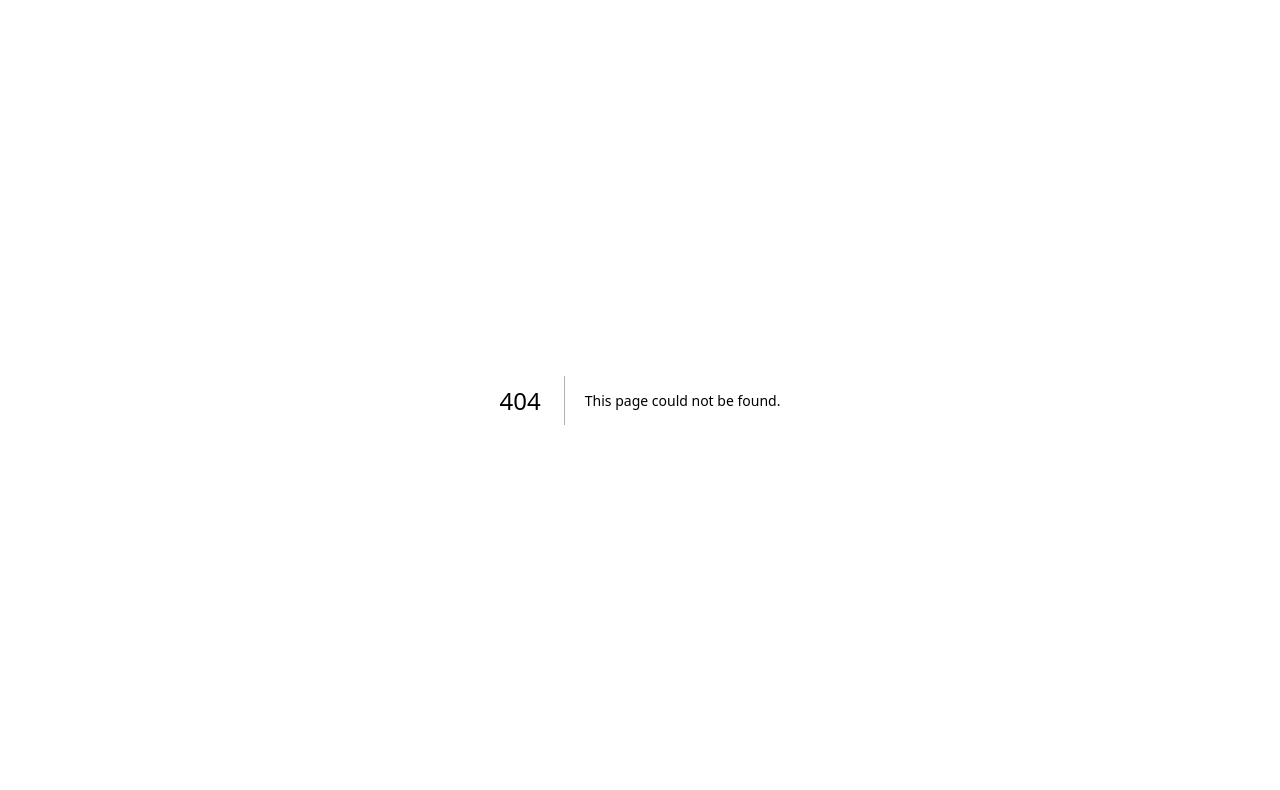
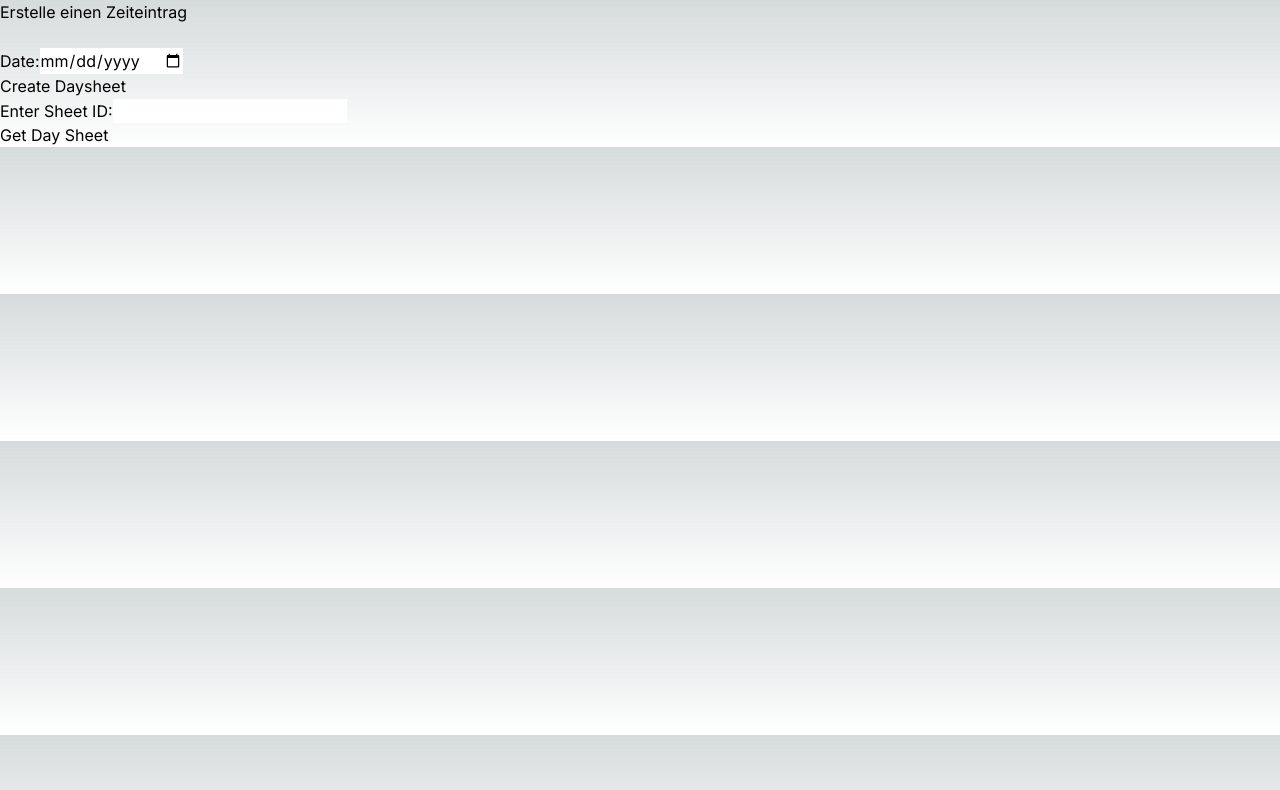
Before and after one commit to ZHAW-PM4-Compass/compass, a Next.js app in the folder frontend/: page /timetrack in a window 1280 px wide. Before the commit this address had no page. Shown: the top 790 px of the page. Built offline with nearby package versions, Linux system fonts and the light colour scheme.

Commit message:
create and get timesheet #8

```diff
--- /dev/null
+++ b/frontend/src/app/timetrack/page.tsx
@@ -0,0 +1,122 @@
+"use client";
+
+import { useRef, useState} from 'react';
+
+const SimplePage: React.FC = () => {
+  const [daySheetData, setDaySheetData] = useState<any>(null);
+  const [sheetId, setSheetId] = useState<string>('');
+
+  const dateRef = useRef<HTMLInputElement>(null);
+  const sheetIdRef = useRef<HTMLInputElement>(null);
+
+  const handleSubmitDaysheet = async (e: React.FormEvent<HTMLFormElement>) => {
+    e.preventDefault();
+    const dateValue = dateRef.current?.value;
+    const dayReport = "This is a report";
+
+
+    if ( !dateValue || dayReport === undefined) {
+      console.error('All fields are required');
+      return;
+    }
+
+    try {
+      const response = await fetch('http://localhost:8080/api/daysheet', {
+        method: 'POST',
+        headers: {
+          'Content-Type': 'application/json',
+        },
+        body: JSON.stringify({
+          date: dateValue,
+          dayReport: dayReport
+        }),
+      });
+
+      if (response.ok) {
+        // Timestamp created successfully
+        console.log('Timestamp created successfully');
+        // You can handle success here, e.g., show a success message or redirect the user
+      } else {
+        // Error occurred while creating timestamp
+        console.error('Error creating timestamp:', response.statusText);
+        // You can handle error here, e.g., show an error message to the user
+      }
+    } catch (error: any) {
+      console.error('Error creating timestamp:', error.message);
+      // You can handle error here, e.g., show an error message to the user
+    }
+  };
+
+
+
+  const fetchDaySheet = async (sheetId: string) => {
+    try {
+      const response = await fetch('http://localhost:8080/api/daysheet/' + sheetId , {
+        method: 'GET',
+        headers: {
+          'Content-Type': 'application/json',
+        },
+      });
+
+      if (response.ok) {
+        const data = await response.json();
+        setDaySheetData(data);
+        console.log('');
+      } else {
+        console.log(`Error: ${response.statusText}`);
+      }
+    } catch (error) {
+      console.log(`Error: ${error}`);
+    }
+  };
+  const handleGetDaySheet = async () => {
+    await fetchDaySheet(sheetId);
+  };
+
+
+  return (
+    <div>
+      <h1>Erstelle einen Zeiteintrag</h1>
+      <br></br>
+      <form onSubmit={handleSubmitDaysheet}>
+      <div>
+          <label>
+            Date:
+            <input
+              type="date"
+              ref={dateRef}
+              required
+            />
+          </label>
+        </div>
+        <button className="border: 1px" type="submit">Create Daysheet</button>
+      </form>
+      <hr/>
+
+      <div>
+         <label>
+          Enter Sheet ID:
+          <input
+            type="text"
+            value={sheetId}
+            onChange={(e) => setSheetId(e.target.value)}
+            />
+          </label><br/>
+      <button onClick={handleGetDaySheet}>Get Day Sheet</button>
+
+        {daySheetData && (
+          <div>
+            <h2>Day Sheet Data:</h2>
+
+            <p>Date: {daySheetData.date}</p>
+            {/* Render other fields from the day sheet data */}
+          </div>
+
+        )}
+
+    </div>
+    </div>
+  );
+};
+
+export default SimplePage;
```
